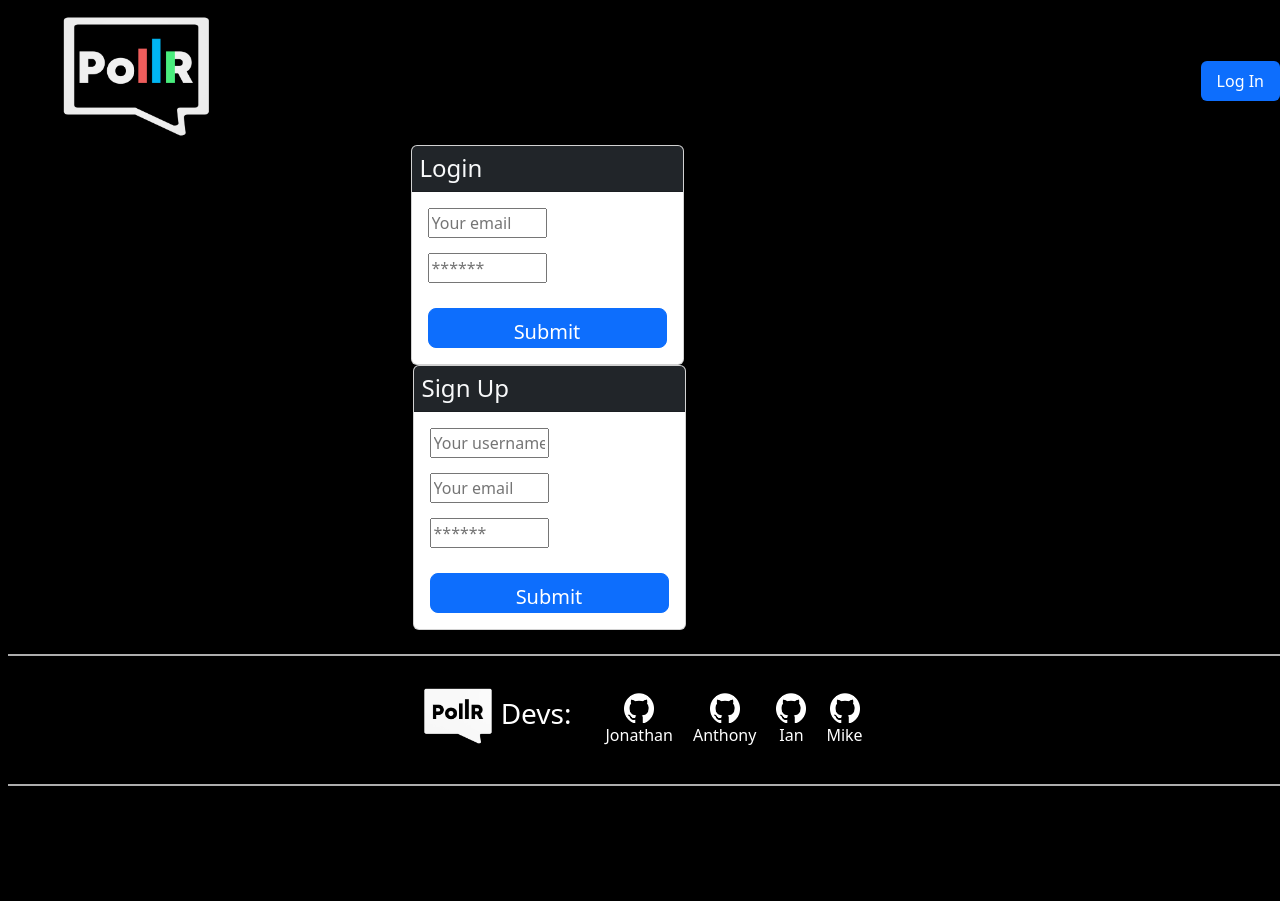
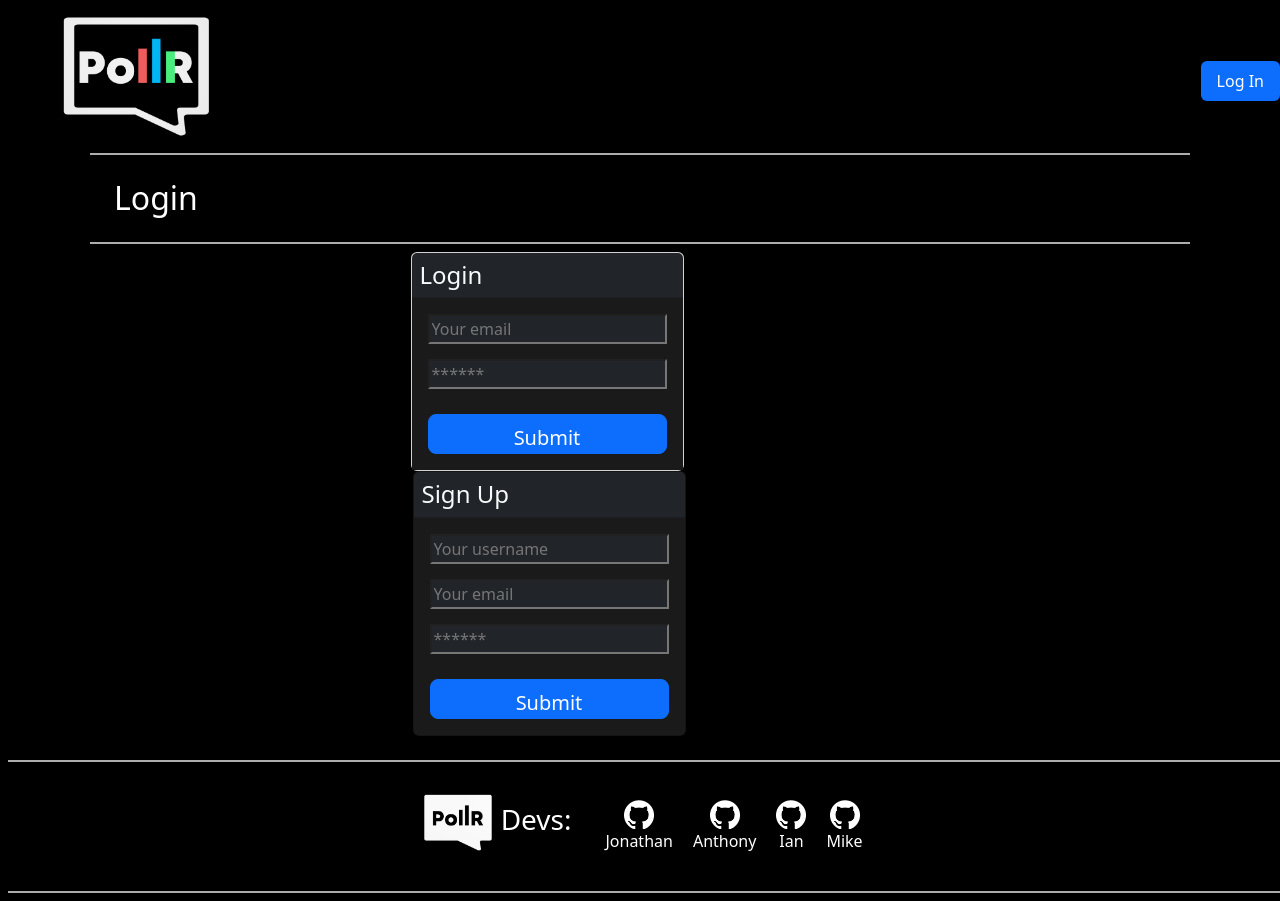
Before and after one commit to JBassard97/PollR, a React (Vite) app in the folder client/: page /login in a window 1280 px wide. Before the commit the page ends 800 px from the top, so only its background shows below. Built offline with nearby package versions, Linux system fonts and the light colour scheme.

Commit message:
at least the colors are consistent now

```diff
--- a/client/src/pages/Login/Signup.jsx
+++ b/client/src/pages/Login/Signup.jsx
@@ -41,7 +41,7 @@ const Signup = () => {
   return (
     <main className="container mb-4">
       <div className="d-flex justify-content-center col-12 col-lg-10">
-        <div className="card">
+        <div className="card" style={{backgroundColor: "#1a1a1b"}}>
           <h4 className="card-header bg-dark text-light p-2">Sign Up</h4>
           <div className="card-body">
             {data ? (
@@ -52,7 +52,7 @@ const Signup = () => {
             ) : (
               <form onSubmit={handleFormSubmit}>
                 <input
-                  className="form-input w-50"
+                  className="form-input bg-dark text-light"
                   placeholder="Your username"
                   name="username"
                   type="text"
@@ -64,7 +64,7 @@ const Signup = () => {
                 />
                 <br/>
                 <input
-                  className="form-input w-50"
+                  className="form-input bg-dark text-light"
                   placeholder="Your email"
                   name="email"
                   type="email"
@@ -76,7 +76,7 @@ const Signup = () => {
                 />
                 <br/>
                 <input
-                  className="form-input w-50"
+                  className="form-input bg-dark text-light"
                   placeholder="******"
                   name="password"
                   type="password"
--- a/client/src/pages/Login/login.jsx
+++ b/client/src/pages/Login/login.jsx
@@ -44,10 +44,11 @@ const Login = (props) => {
 
   return (
     <main className="loginContainer container mb-4">
+      <h2 className="p-4 m-2">Login</h2>
       <div className="d-flex justify-content-center col-12 col-lg-10">
         <div className="card">
           <h4 className="card-header bg-dark text-light p-2">Login</h4>
-          <div className="card-body">
+          <div className="card-body" style={{backgroundColor: "#1a1a1b"}}>
             {data ? (
               <p>
                 Success! You may now head{" "}
@@ -56,7 +57,7 @@ const Login = (props) => {
             ) : (
               <form onSubmit={handleFormSubmit}>
                 <input
-                  className="form-input w-50"
+                  className="form-input bg-dark text-light"
                   placeholder="Your email"
                   name="email"
                   type="email"
@@ -68,7 +69,7 @@ const Login = (props) => {
                 />
                 <br/>
                 <input
-                  className="form-input w-50"
+                  className="form-input bg-dark text-light"
                   placeholder="******"
                   name="password"
                   type="password"
```
